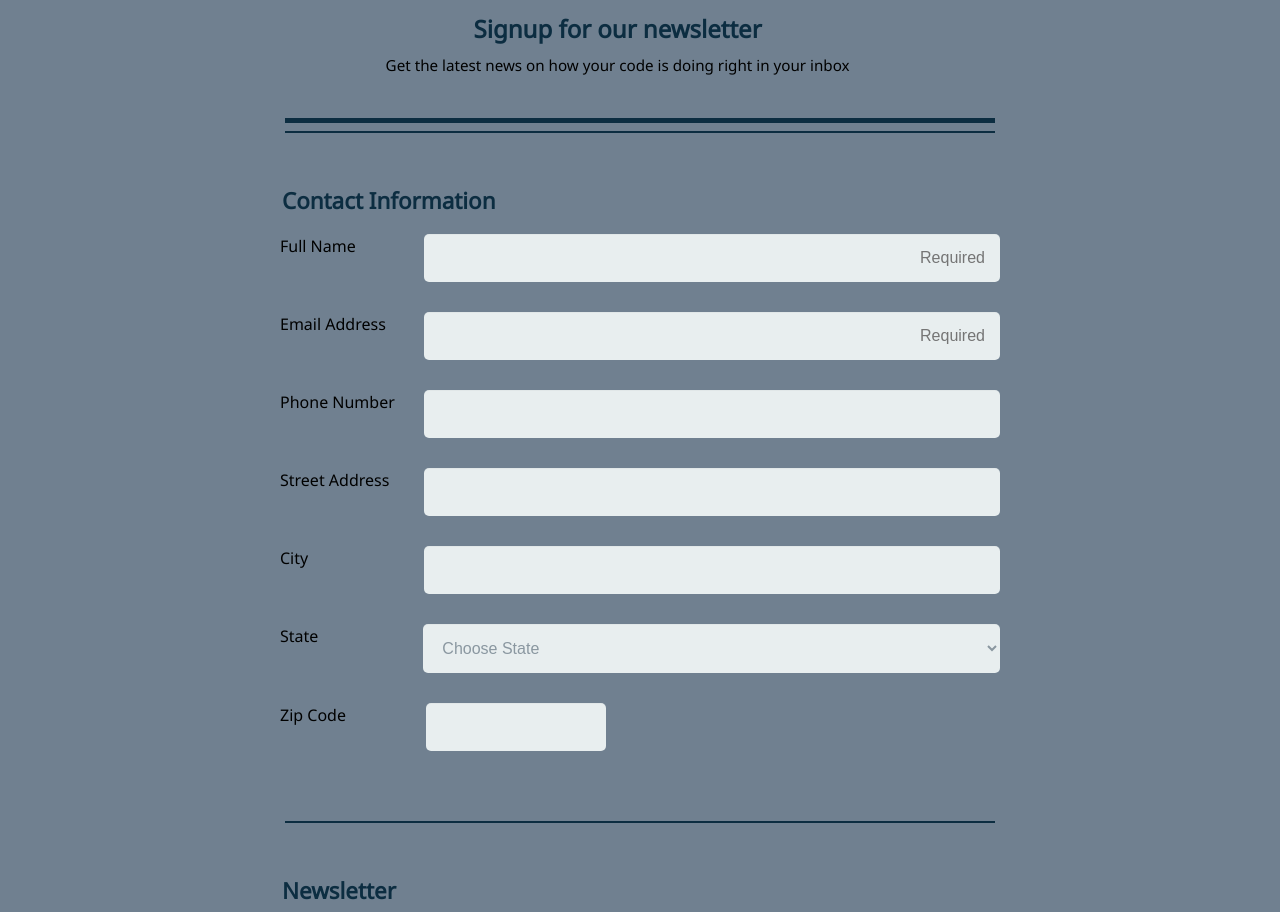
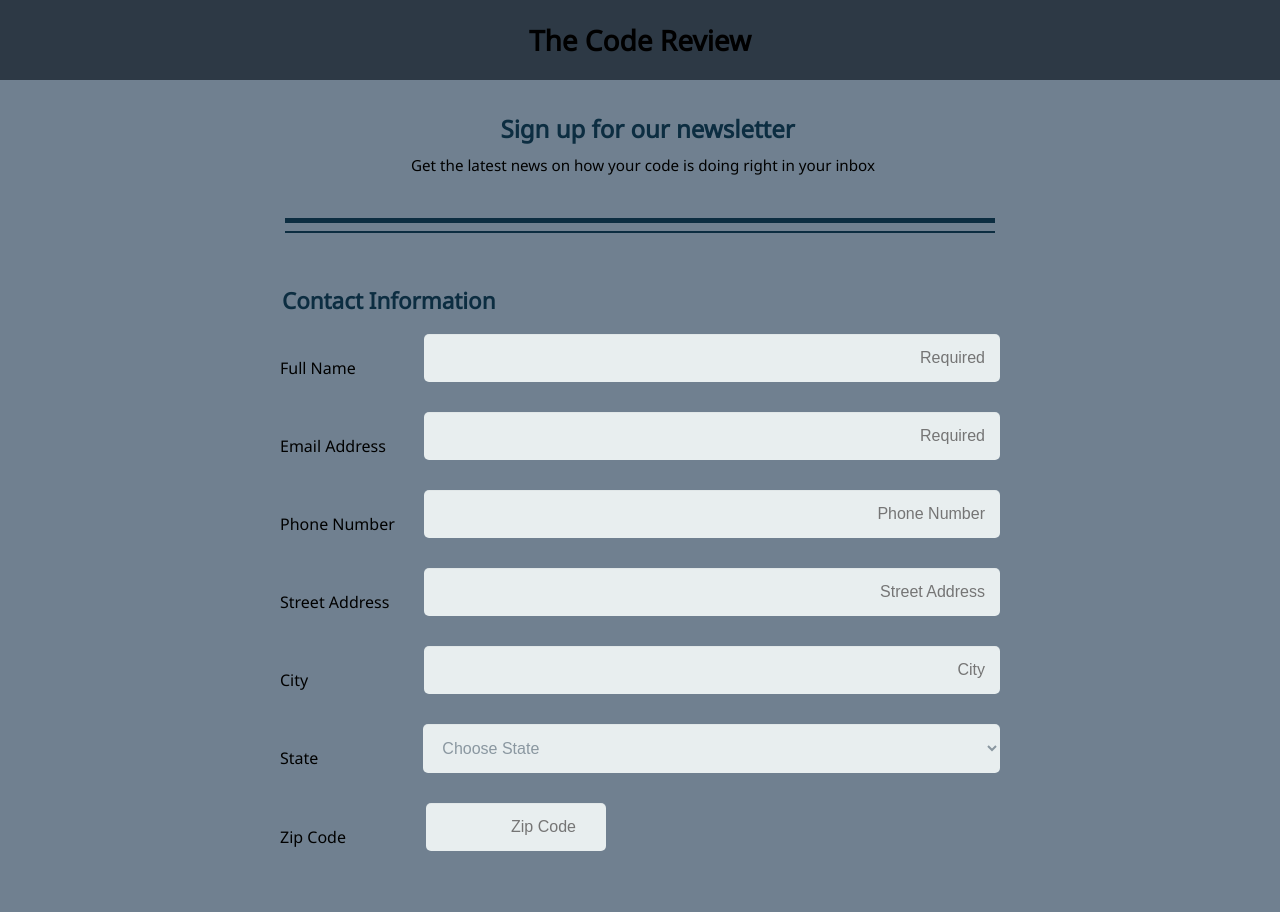
Before and after one commit to frederick-bruce/Tech-Degree-Project-3, a plain HTML site: page index.html in a window 1280 px wide. Shown: the top 912 px of the page. Drawn offline with Linux system fonts and the light colour scheme.

Commit message:
Completed Project
completed project
Html and CSS validated
added css transitions to focus states

```diff
--- a/css/style.css
+++ b/css/style.css
@@ -15,7 +15,6 @@ body {
 }
 
 form {
-  max-width: 320px;
   padding: 10px;
   border-radius: 8px;
 }
@@ -55,12 +54,26 @@ form {
 
 
 .latest {
-  text-align: center;
+  width: 80%;
+  padding-left: 100px;
 }
 
 .contact {
   text-align: left;
   font-weight: bold;
+}
+
+header {
+  height: 80px;
+  width: 100%;
+  background-color: #2D3945;
+  display: flex;
+  justify-content: center;
+  margin-bottom: 20px;
+}
+
+header h1 {
+  align-self: center;
 }
 
 
@@ -77,7 +90,7 @@ legend {
 }
 
 p {
-  text-align: left;
+
   color: rgb(182, 187, 186);
   font-size: .95em;
   color: black;
@@ -130,6 +143,7 @@ select {
 input[type="radio"],
 input[type="checkbox"] {
   margin: 0 4px 8px 0;
+  transition-duration: 500ms;
 }
 
 select {
@@ -141,11 +155,17 @@ select {
 input:focus,
 select:focus,
 textarea:focus {
-  outline: 2px solid rgb(22, 22, 58);
+  outline: 2px solid #a5691a;
 }
+
+
 
 [placeholder] {
   text-align: right;
+}
+
+.newsletter-text {
+  width: 300px;
 }
 
 #topics {
@@ -190,8 +210,14 @@ legend {
 
 label {
   display: inline-block;
-  margin-bottom: 8px;
+  margin-bottom: 9px;
 }
+
+.form-description {
+  padding-top: 20px;
+}
+
+
 
 .footer-inner {
   text-align: center;
@@ -203,6 +229,7 @@ label {
   display: flex;
   flex-direction: column;
   justify-content: space-between;
+
 }
 
 /* =================================
@@ -210,6 +237,15 @@ label {
 ==================================== */
 
 @media (min-width: 768px) {
+
+  h1 {
+    font-size: 28px;
+  }
+
+  main,
+  footer {
+    width: 70%;
+  }
 
   form {
     max-width: 768px;
@@ -236,25 +272,39 @@ label {
     width: 25%;
   }
 
+  .newsletter-text {
+    width: 100%;
+  }
+
   select[name="state"] {
     margin-left: 105px;
   }
 
   .latest {
+    width: 100%;
     margin-bottom: 40px;
     margin-top: 5px;
+    text-align: left;
+     padding-left: 130px;
+
   }
 
   .sign {
     margin-bottom: 5px;
+    padding-left: 60px;
   }
 
-
+  label {
+    align-self: center;
+  }
 
   .line_break2 {
     margin-bottom: 50px;
   }
 
+  .main-footer {
+    padding-left: 200px;
+  }
 
 
 
--- a/index.html
+++ b/index.html
@@ -6,15 +6,18 @@
   <title>Online Registration Form</title>
   <link href="https://fonts.googleapis.com/css2?family=Noto+Sans&display=swap" rel="stylesheet">
   <link rel="stylesheet" href="css/style.css">
-  <link rel="stylesheet" href="css/flexbox.css">
 </head>
 
 <body>
 
+  <header>
+    <h1>The Code Review</h1>
+  </header>
+
 <form action="index.html" method="post">
 
 <div class="top">
-  <h2 class="sign">Signup for our newsletter</h2>
+  <h2 class="sign">Sign up for our newsletter</h2>
   <p class="latest">Get the latest news on how your code is doing right in your inbox</p>
 </div>
 
@@ -29,34 +32,35 @@
 
   <div class="flex">
     <label for="name">Full Name</label>
-    <input type="text" id="name" name="full_name" placeholder="Required">
+    <input type="text" id="name" name="full_name" placeholder="Required" required>
   </div>
 
   <div class="flex">
     <label for="mail">Email Address</label>
-    <input type="email" id="mail" name="user_email" placeholder="Required">
+    <input type="email" id="mail" name="user_email" placeholder="Required" required>
   </div>
 
   <div class="flex">
     <label for="phone">Phone Number</label>
-    <input type="tel" id="phone" name="user_phone_number">
+    <input type="tel" id="phone" placeholder="Phone Number" name="user_phone_number">
   </div>
 
   <div class="flex">
     <label for="address">Street Address</label>
-    <input type="text" id="address" name="user_address">
+    <input type="text" id="address" placeholder="Street Address" placeholder="Required" name="user_address">
   </div>
 
   <div class="flex">
     <label for="city">City</label>
-    <input type="text" id="city" name="user_city">
+    <input type="text" id="city" placeholder="City" name="user_city">
   </div>
 
 <div class="flex">
   <label for="state">State</label>
   <select id="state" name="state">
+
   <option value="">Choose State</option>
-  </option><option value="Alabama">Alabama</option>
+  <option value="Alabama">Alabama</option>
   <option value="Alaska">Alaska</option>
   <option value="Arizona">Arizona</option>
   <option value="Arkansas">Arkansas</option>
@@ -110,13 +114,13 @@
   <option value="Washington">Washington</option>
   <option value="West Virginia">West Virginia</option>
   <option value="Wisconsin">Wisconsin</option>
-  <option value="Wyoming">Wyoming</option></select>
-</optgroup>
+  <option value="Wyoming">Wyoming</option>
 </select>
+
 </div>
 <div class="flex">
   <label for="zip">Zip Code</label>
-  <input type="number" id="zip" name="user_zip_code">
+  <input type="number" id="zip" placeholder="Zip Code" name="user_zip_code">
 </div>
 
   </fieldset>
@@ -126,7 +130,7 @@
 <fieldset>
   <legend class="newsletter">Newsletter</legend>
 
-  <p>Select the newsletter you would like to recieve</p> <br>
+  <p class="newsletter-text">Select the newsletter you would like to recieve</p> <br>
 
   <div class="check">
     <input type="checkbox" id="html_news" value="interest_html" name="user_interest">
@@ -147,7 +151,7 @@
   <input type="radio" id="plain_text" value="plain_text" name="user_format">
   <label for="plain_text" class="news">Plain text</label> <br>
 
-  <p>Other topics you'd like to hear about</p> <br>
+  <label for="topics" class="form-description">Other topics you'd like to hear about</label>
   <textarea name="topics" id="topics" cols="30" rows="5"></textarea> <br>
 
   <button type="submit">Sign Up</button>
```
